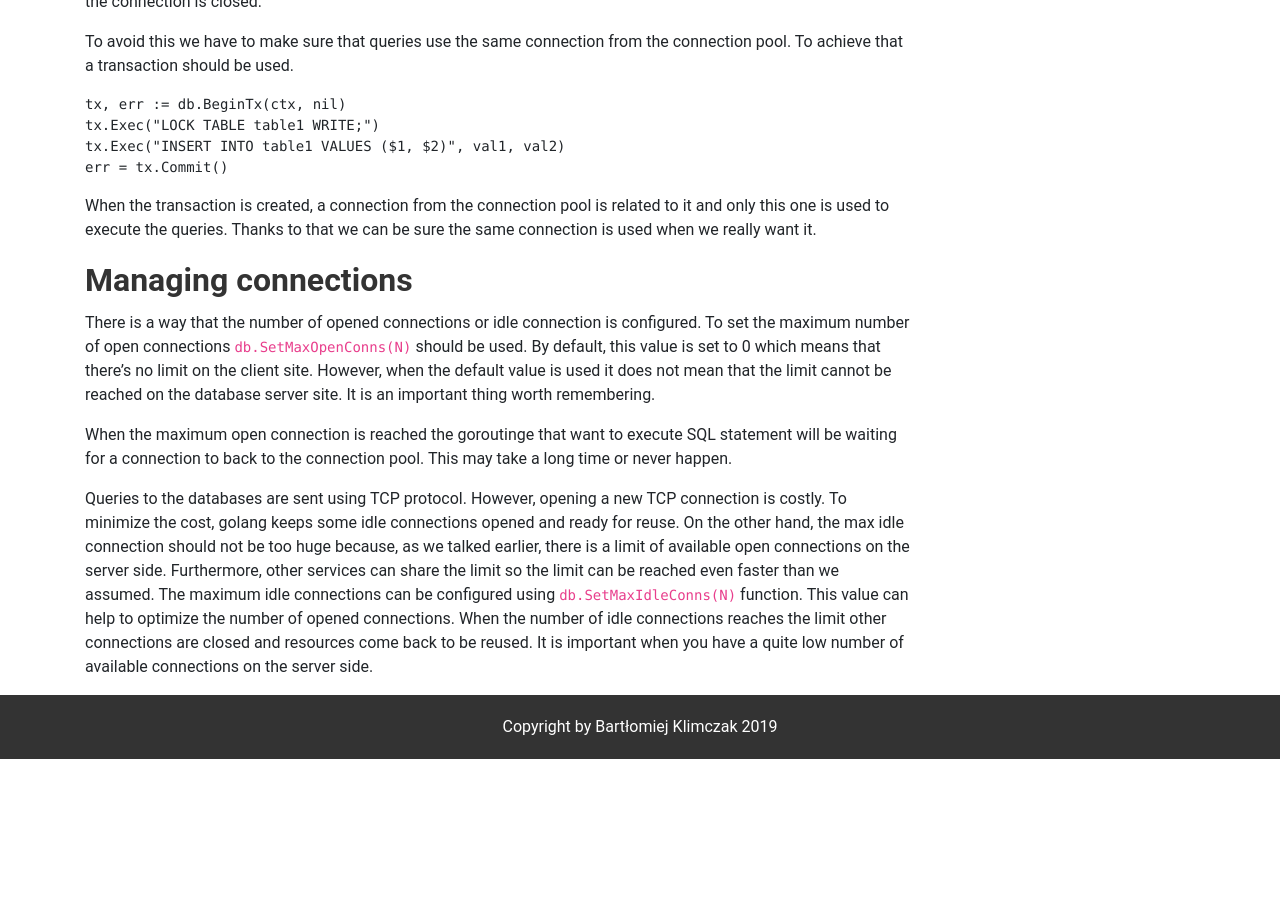
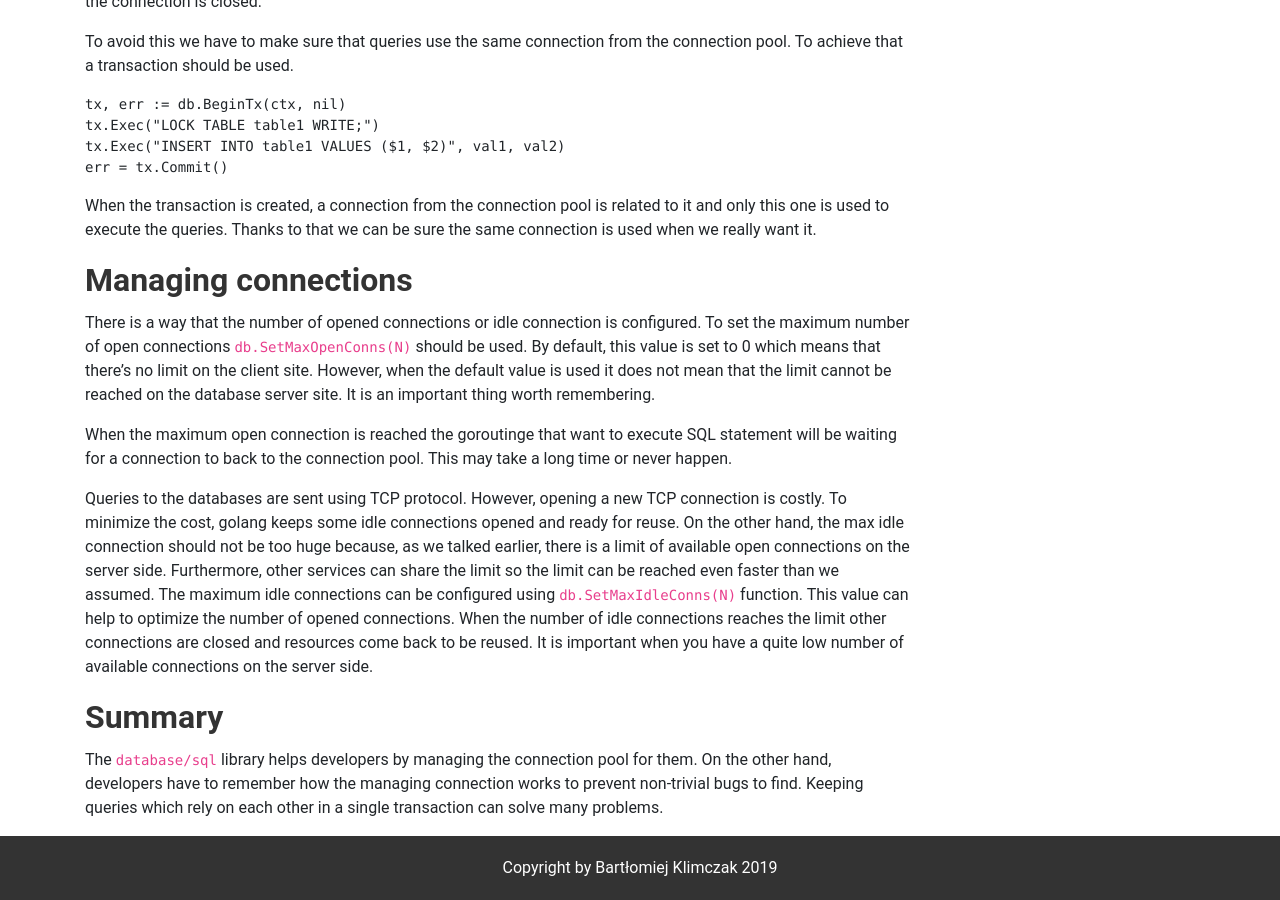
Before and after one commit to bkielbasa/developer20, a Jekyll site: the page built from _posts/2018-12-12-go-deeper-database-connection-pool.markdown, in a window 1280 px wide and 900 px high, scrolled down 857 px. Built offline with Jekyll 4.4.1, drawn with Linux system fonts in a browser that asks for light colours; nearby versions of some CDN libraries; comment, search, counter and statistics services are not loaded; before the commit the page ends 1616 px from its top, so only the background shows below that.

Commit message:
add summary

```diff
--- a/_posts/2018-12-12-go-deeper-database-connection-pool.markdown
+++ b/_posts/2018-12-12-go-deeper-database-connection-pool.markdown
@@ -34,3 +34,7 @@ When the maximum open connection is reached the goroutinge that want to execute
 
 Queries to the databases are sent using TCP protocol. However, opening a new TCP connection is costly. To minimize the cost, golang keeps some idle connections opened and ready for reuse. On the other hand, the max idle connection should not be too huge because, as we talked earlier, there is a limit of available open connections on the server side. Furthermore, other services can share the limit so the limit can be reached even faster than we assumed.
 The maximum idle connections can be configured using `db.SetMaxIdleConns(N)` function. This value can help to optimize the number of opened connections. When the number of idle connections reaches the limit other connections are closed and resources come back to be reused. It is important when you have a quite low number of available connections on the server side.
+
+## Summary
+
+The `database/sql` library helps developers by managing the connection pool for them. On the other hand, developers have to remember how the managing connection works to prevent non-trivial bugs to find. Keeping queries which rely on each other in a single transaction can solve many problems.
```
